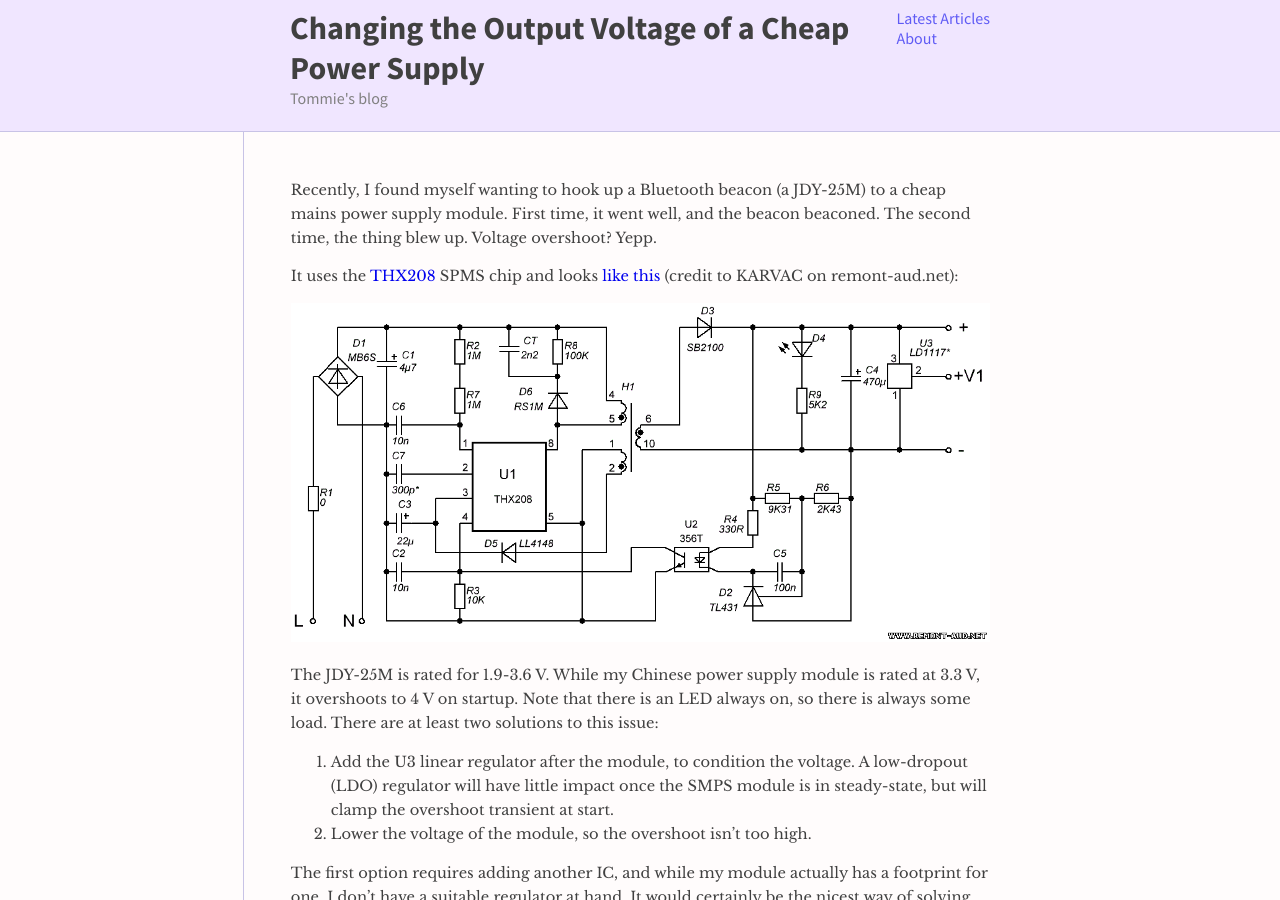
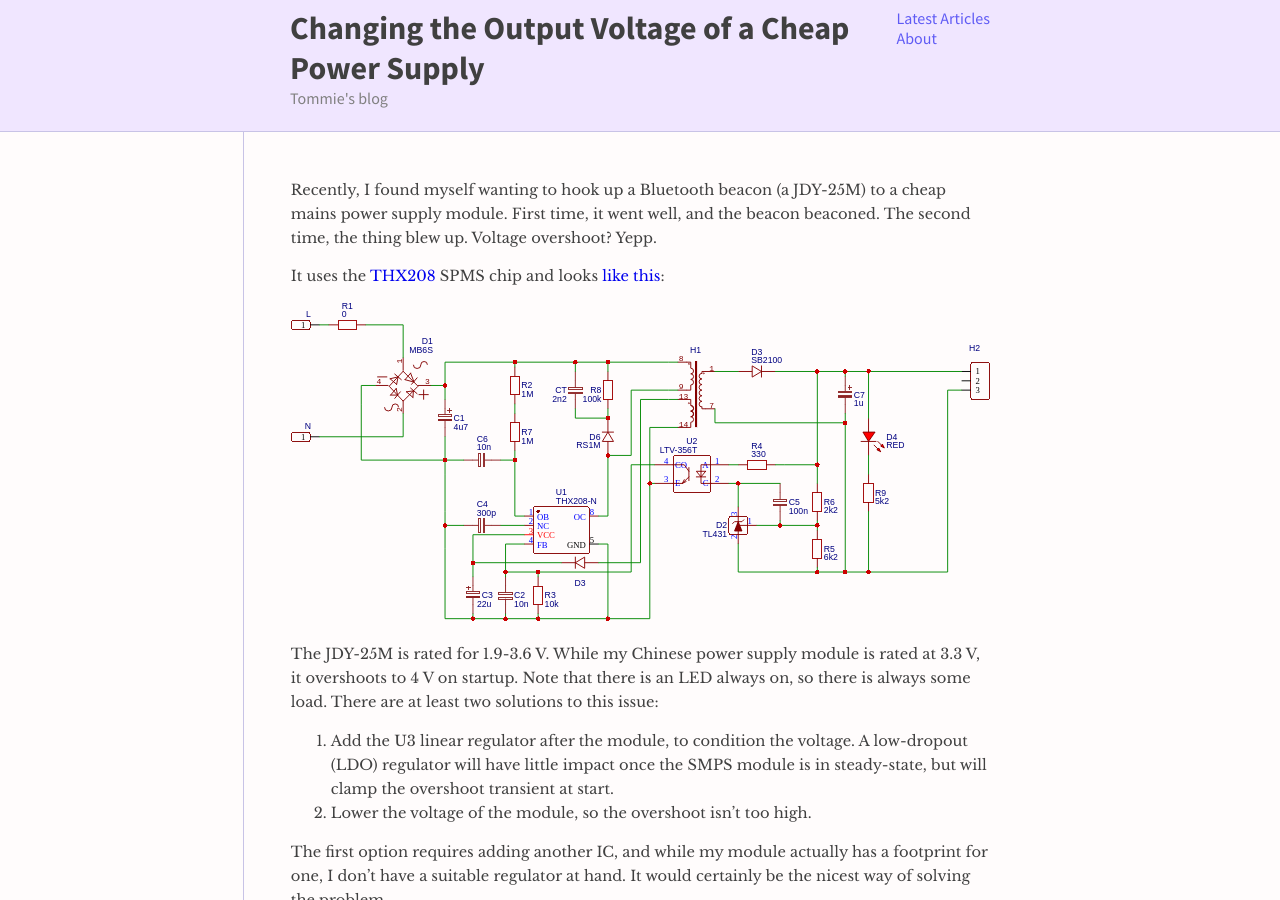
Before and after one commit to tommie/tommie.github.io, a Jekyll site: the page built from _posts/2023-01-21-change-psu.md, in a window 1280 px wide and 900 px high. Built offline with Jekyll 4.4.1, drawn with Linux system fonts in a browser that asks for light colours.

Commit message:
Replaces the 2023-01-21-change-psu schematic with my own.

```diff
--- a/_posts/2023-01-21-change-psu.md
+++ b/_posts/2023-01-21-change-psu.md
@@ -8,9 +8,9 @@ First time, it went well, and the beacon beaconed.
 The second time, the thing blew up.
 Voltage overshoot? Yepp.
 
-It uses the [THX208](http://www.thx.com.cn/a/chanpinzhongxin/nenyuanzhixing5jinenxiao/50.html) SPMS chip and looks [like this](https://remont-aud.net/publ/stati/istochniki_pitanija/kitajskij_blok_pitanija_na_thx208/32-1-0-455) (credit to KARVAC on remont-aud.net):
+It uses the [THX208](http://www.thx.com.cn/a/chanpinzhongxin/nenyuanzhixing5jinenxiao/50.html) SPMS chip and looks [like this](https://remont-aud.net/publ/stati/istochniki_pitanija/kitajskij_blok_pitanija_na_thx208/32-1-0-455):
 
-![Cheap PSU](/assets/2023-01-21-change-psu-schematic.png)
+![Cheap PSU](/assets/2023-01-21-change-psu-schematic.svg)
 
 The JDY-25M is rated for 1.9-3.6 V. While my Chinese power supply module is rated at 3.3 V, it overshoots to 4 V on startup.
 Note that there is an LED always on, so there is always some load.
```
Also changed, not shown: assets/2023-01-21-change-psu-schematic.png (deleted), assets/2023-01-21-change-psu-schematic.svg (added).
